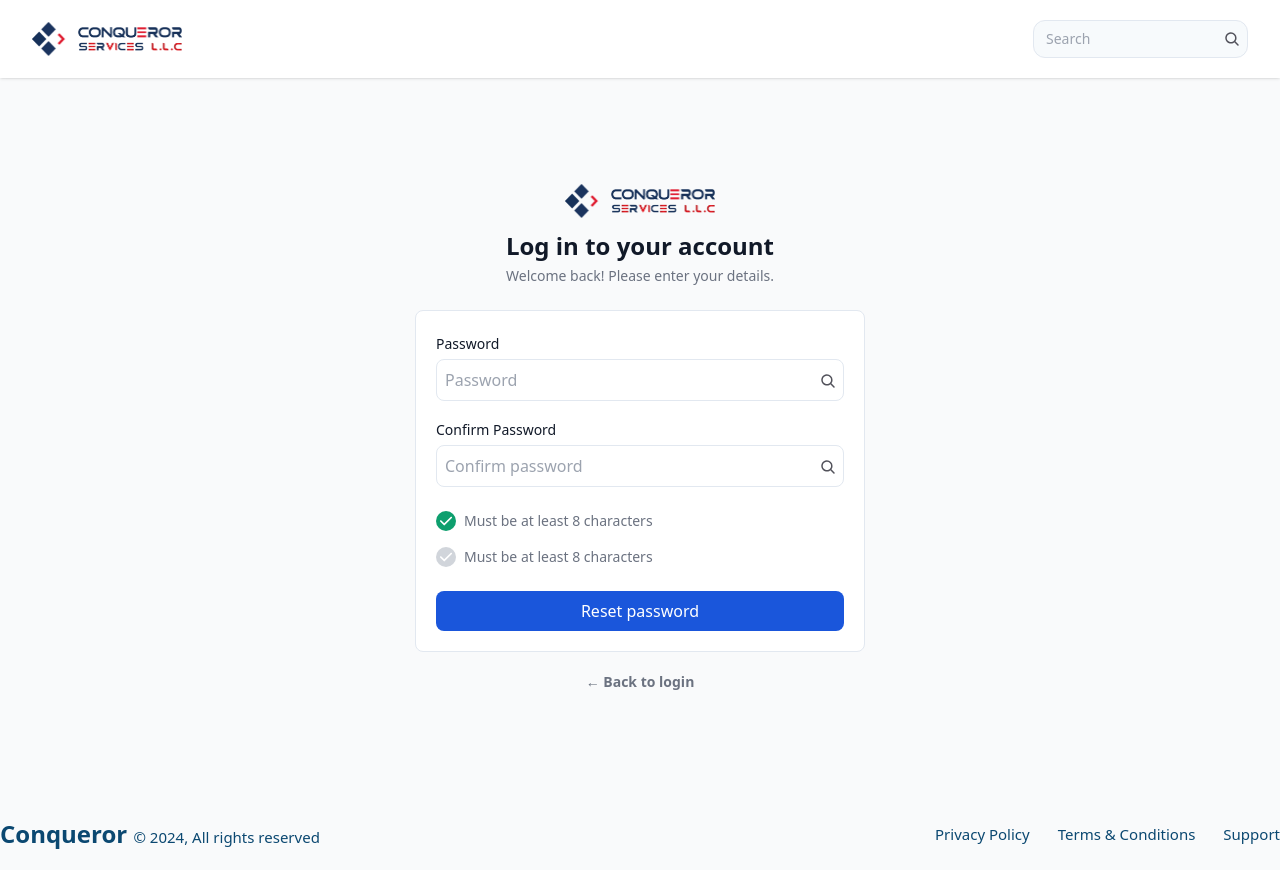
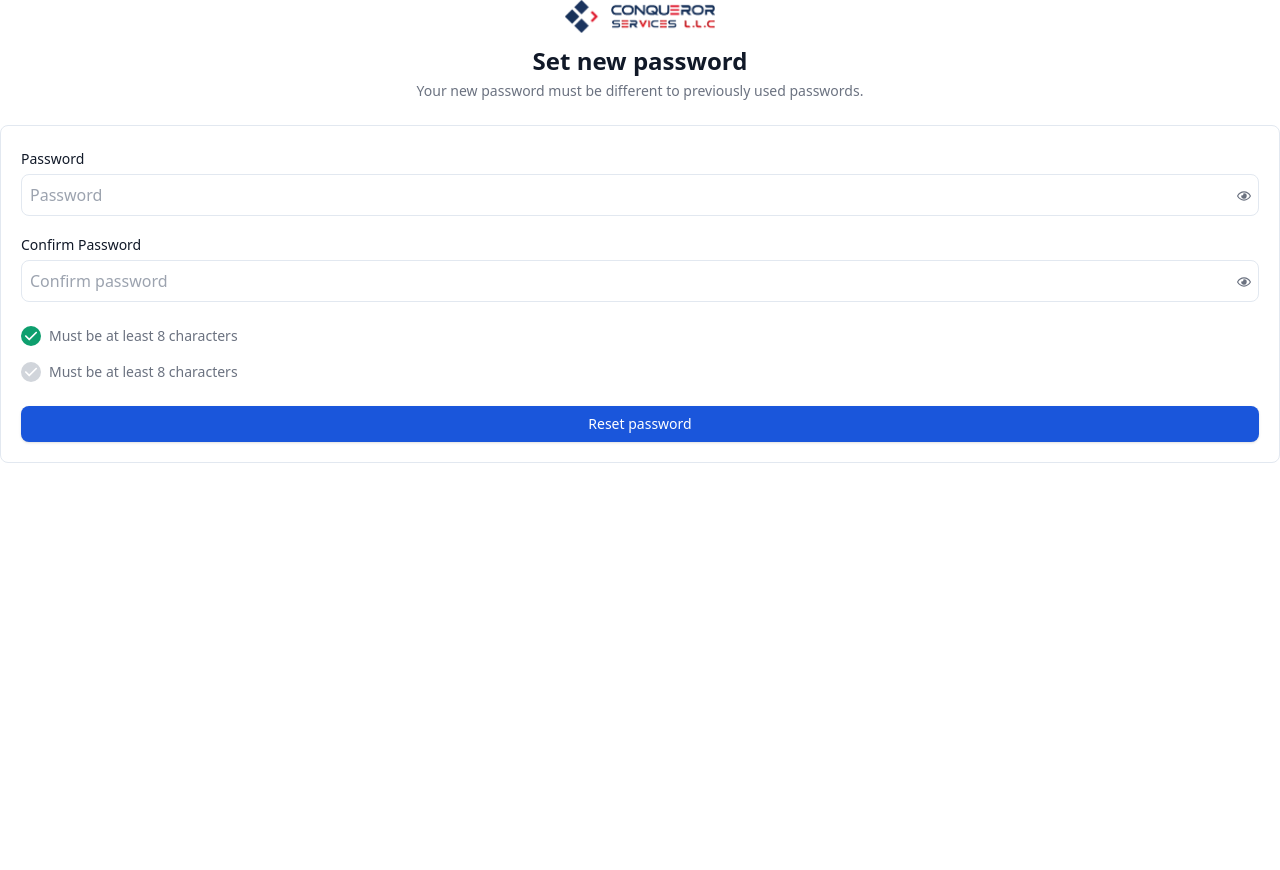
Before and after one commit to amanullhazoha/conquerror_protal, a React (Vite) app: page /reset-password in a window 1280 px wide. After the commit the page ends 800 px from the top, so only its background shows below. Built offline with nearby package versions, Linux system fonts and the light colour scheme.

Commit message:
feat: password reset functionality added

```diff
--- a/src/pages/auth/CheckEmail.jsx
+++ b/src/pages/auth/CheckEmail.jsx
@@ -1,44 +1,35 @@
 import { Link } from "react-router-dom";
 import logo from "../../assets/images/conqueror_logo.png";
-import PublicLayout from "../../components/layouts/PublicLayout";
 import Head from "./Head";
 
-const CheckEmail = () => {
+const CheckEmail = ({ nextStep, resetEmail }) => {
 	return (
-		<PublicLayout>
-			<div className="flex justify-center items-center h-[90vh] px-4 py-32 lg:py-80">
+		<div>
 			<div className="max-w-[450px] w-full">
 				{/* Head */}
 				<Head
 					title={"Check your email"}
 					subtitle={"We sent a password reset link to"}
-						description={"molla.ux@gmail.com"}
+					description={resetEmail || ""}
 					logo={logo}
 				/>
 
 				<div className=" bg-white w-full shadow-custom-sm p-4 lg:p-[20px] border rounded-lg">
+					<Link to={"https://mail.google.com/mail"} target="_blank">
 						<button className="w-full bg-[#1A56DB] text-white rounded-lg py-2">
-							<Link to={"https://mail.google.com/mail"} target="_blank">
 							Open email app
+						</button>
 					</Link>
-						</button>
 				</div>
 
-					<div className="flex flex-col gap-4 items-center">
 				<div className="flex gap-1 justify-center items-center text-sm mt-5">
 					<p className="text-[#6B7280]">Don't receive the email?</p>
 					<Link className="text-[#1C64F2] text-sm font-semibold" to={"/signup"}>
 						<p>Click to resend</p>
 					</Link>
 				</div>
-
-                 <Link className="text-[#6B7280] text-sm font-semibold" to={"/login"}>
-                <p>← Back to login</p>
-              </Link>
 			</div>
 		</div>
-			</div>
-		</PublicLayout>
 	);
 };
 
--- /dev/null
+++ b/src/pages/auth/ForgotPassword copy.jsx
@@ -0,0 +1,89 @@
+import { Button } from "@/components/ui/button";
+import { useForm } from "react-hook-form";
+import { IoMailOutline } from "react-icons/io5";
+import { Link } from "react-router-dom";
+import logo from "../../assets/images/conqueror_logo.png";
+import PublicLayout from "../../components/layouts/PublicLayout";
+import Head from "./Head";
+
+const ForgotPassword = () => {
+	const {
+		register,
+		handleSubmit,
+		formState: { errors },
+	} = useForm({
+		mode: "onChange",
+	});
+
+	// Handle form submission
+	const onSubmit = (formData) => {
+		console.log(formData);
+	};
+
+	return (
+		<PublicLayout>
+			<div className="flex justify-center items-center h-[90vh] px-4 py-32 lg:py-80">
+				<div className="max-w-[450px] w-full">
+					{/* Head */}
+					<Head
+						title={"Forgot password?"}
+						subtitle={"No worries, we’ll send you reset instructions."}
+						logo={logo}
+					/>
+
+					<form
+						onSubmit={handleSubmit(onSubmit)}
+						className="grid gap-4 bg-white w-full shadow-custom-sm p-4 lg:p-[20px] border rounded-lg"
+					>
+						<div>
+							<label className="text-[#111928] text-sm" htmlFor="email">
+								Email
+							</label>
+							<div className="relative flex flex-col items-center">
+								<input
+									className={`w-full p-2 border rounded-lg mt-1 pl-8 outline-none ${
+										errors.email && "border-red-500"
+									}`}
+									type="text"
+									name="email"
+									id="email"
+									placeholder="name@example.com"
+									{...register("email", {
+										required: "Email is required",
+										pattern: {
+											value: /^[\w-\.]+@([\w-]+\.)+[\w-]{2,4}$/,
+											message: "Enter a valid email",
+										},
+									})}
+								/>
+
+								<div className="absolute left-2 top-[40%]">
+									<IoMailOutline className="text-sm text-[#6B7280]" />
+								</div>
+							</div>
+
+							{errors.email && (
+								<p className="text-sm text-red-500">{errors.email.message}</p>
+							)}
+						</div>
+
+						<Button className="w-full bg-[#1A56DB] hover:bg-[#1A56DB] text-white rounded-lg py-2">
+							Reset Password
+						</Button>
+					</form>
+
+					<div className="flex justify-center text-sm mt-5">
+						<Link
+							className="text-[#6B7280] text-sm font-semibold"
+							to={"/login"}
+						>
+							<p>← Back to login</p>
+						</Link>
+					</div>
+				</div>
+			</div>
+		</PublicLayout>
+	);
+};
+
+export default ForgotPassword;
--- a/src/pages/auth/ForgotPassword.jsx
+++ b/src/pages/auth/ForgotPassword.jsx
@@ -1,14 +1,51 @@
-import { Link } from "react-router-dom";
-import SearchIcon from "../../assets/icons/SearchIcon";
+import { Button } from "@/components/ui/button";
+import useToast from "@/hooks/useToast";
+import { useForgotPasswordMutation } from "@/redux/features/auth/authApi";
+import { useEffect } from "react";
+import { useForm } from "react-hook-form";
+import { IoMailOutline } from "react-icons/io5";
 import logo from "../../assets/images/conqueror_logo.png";
-import PublicLayout from "../../components/layouts/PublicLayout";
 import Head from "./Head";
 
-const ForgotPassword = () => {
+const ForgotPassword = ({ nextStep, setResetEmail }) => {
+	const { showSuccess, showError } = useToast();
+
+	const [
+		forgotPassword,
+		{ data: response, isLoading, isSuccess, isError, error },
+	] = useForgotPasswordMutation();
+
+	const {
+		register,
+		handleSubmit,
+		formState: { errors },
+	} = useForm({
+		mode: "onChange",
+	});
+
+	// Handle form submission
+	const onSubmit = (formData) => {
+		const data = {
+			email: formData.email,
+		};
+
+		setResetEmail(formData.email);
+		forgotPassword(data);
+	};
+
+	useEffect(() => {
+		if (isSuccess) {
+			showSuccess(response?.message);
+			nextStep();
+		}
+
+		if (isError) {
+			showError(error?.data);
+		}
+	}, [isError, isSuccess]);
+
 	return (
-		<PublicLayout>
-			<div className="flex justify-center items-center h-[90vh] px-4 py-32 lg:py-80">
-				<div className="max-w-[450px] w-full">
+		<div>
 			{/* Head */}
 			<Head
 				title={"Forgot password?"}
@@ -16,42 +53,50 @@ const ForgotPassword = () => {
 				logo={logo}
 			/>
 
-					<form className="grid gap-4 bg-white w-full shadow-custom-sm p-4 lg:p-[20px] border rounded-lg">
+			<form
+				onSubmit={handleSubmit(onSubmit)}
+				className="grid gap-4 bg-white w-full shadow-custom-sm p-4 lg:p-[20px] border rounded-lg"
+			>
 				<div>
 					<label className="text-[#111928] text-sm" htmlFor="email">
 						Email
 					</label>
 					<div className="relative flex flex-col items-center">
 						<input
-									className="w-full p-2 border rounded-lg mt-1 pl-8"
+							className={`w-full p-2 border rounded-lg mt-1 pl-8 outline-none ${
+								errors.email && "border-red-500"
+							}`}
 							type="text"
 							name="email"
 							id="email"
 							placeholder="name@example.com"
+							{...register("email", {
+								required: "Email is required",
+								pattern: {
+									value: /^[\w-\.]+@([\w-]+\.)+[\w-]{2,4}$/,
+									message: "Enter a valid email",
+								},
+							})}
 						/>
 
 						<div className="absolute left-2 top-[40%]">
-									<SearchIcon />
-								</div>
+							<IoMailOutline className="text-sm text-[#6B7280]" />
 						</div>
 					</div>
 
-						<button className="w-full bg-[#1A56DB] text-white rounded-lg py-2">
-							Reset Password
-						</button>
+					{errors.email && (
+						<p className="text-sm text-red-500">{errors.email.message}</p>
+					)}
+				</div>
+
+				<Button
+					className="w-full bg-[#1A56DB] hover:bg-[#1A56DB] text-white rounded-lg py-2"
+					disabled={isLoading}
+				>
+					{isLoading ? "Loading..." : "Reset Password"}
+				</Button>
 			</form>
-
-					<div className="flex justify-center text-sm mt-5">
-						<Link
-							className="text-[#6B7280] text-sm font-semibold"
-							to={"/login"}
-						>
-							<p>← Back to login</p>
-						</Link>
 		</div>
-				</div>
-			</div>
-		</PublicLayout>
 	);
 };
 
--- /dev/null
+++ b/src/pages/auth/ForgotPasswordStepper.jsx
@@ -0,0 +1,83 @@
+import PublicLayout from "@/components/layouts/PublicLayout";
+import { useEffect, useState } from "react";
+import { Link, useSearchParams } from "react-router-dom";
+import CheckEmail from "./CheckEmail";
+import ForgotPassword from "./ForgotPassword";
+import PasswordResetConfirmation from "./PasswordResetConfirmation";
+import ResetPassword from "./ResetPassword";
+
+const steps = ["Step 1", "Step 2", "Step 3", "Step 4"];
+
+const ForgotPasswordStepper = () => {
+	const [searchParams] = useSearchParams();
+
+	const step = parseInt(searchParams.get("step"), 10) || 0;
+	const token = searchParams.get("token");
+
+	const [currentStep, setCurrentStep] = useState(step);
+	const [resetEmail, setResetEmail] = useState("");
+
+	// Handle next step
+	const nextStep = () => {
+		if (currentStep < steps.length - 1) {
+			setCurrentStep((prevStep) => prevStep + 1);
+		}
+	};
+
+	// Helper function to render the current step component
+	const renderStepContent = () => {
+		switch (currentStep) {
+			case 0:
+				return (
+					<ForgotPassword nextStep={nextStep} setResetEmail={setResetEmail} />
+				);
+			case 1:
+				return <CheckEmail nextStep={nextStep} resetEmail={resetEmail} />;
+			case 2:
+				return <ResetPassword nextStep={nextStep} token={token} />;
+			case 3:
+				return <PasswordResetConfirmation />;
+			default:
+				return null;
+		}
+	};
+
+	useEffect(() => {
+		if (!isNaN(step)) {
+			setCurrentStep(step);
+		}
+	}, [step]);
+
+	return (
+		<PublicLayout>
+			<div className="flex justify-center items-center h-[90vh] px-4 py-32 lg:py-80">
+				<div className="max-w-[450px] w-full">
+					{renderStepContent()}
+
+					<div className="flex flex-col gap-6 justify-center items-center text-sm mt-5">
+						<Link
+							className="text-[#6B7280] text-sm font-semibold"
+							to={"/login"}
+						>
+							<p>← Back to login</p>
+						</Link>
+
+						<div className="flex gap-4">
+							{steps.map((stepLabel, idx) => (
+								<div
+									key={idx}
+									onClick={() => setCurrentStep(idx)}
+									className={`w-2 h-2 cursor-pointer ${
+										currentStep === idx ? "bg-[#E3A008]" : "bg-[#E5E7EB]"
+									} rounded-full`}
+								/>
+							))}
+						</div>
+					</div>
+				</div>
+			</div>
+		</PublicLayout>
+	);
+};
+
+export default ForgotPasswordStepper;
--- a/src/pages/auth/Login.jsx
+++ b/src/pages/auth/Login.jsx
@@ -14,16 +14,10 @@ const Login = () => {
 	const navigate = useNavigate();
 
 	const [isViewable, setIsViewable] = useState(false);
-	const { showSuccess, showError, showInfo, showLoading } = useToast();
+	const { showSuccess, showError } = useToast();
 
-	const [
-		userLogin,
-		{ data: responseData, isLoading, isSuccess, isError, error },
-	] = useUserLoginMutation();
-
-	console.log("isSuccess: ", isSuccess);
-	console.log("Error: ", error);
-	console.log("responseData: ", responseData);
+	const [userLogin, { isLoading, isSuccess, isError, error }] =
+		useUserLoginMutation();
 
 	const {
 		register,
@@ -33,9 +27,8 @@ const Login = () => {
 		mode: "onChange",
 	});
 
+	// Handle form submission
 	const onSubmit = (formData) => {
-		console.log(formData);
-
 		const data = {
 			email: formData.email,
 			password: formData.password,
@@ -118,8 +111,8 @@ const Login = () => {
 									{...register("password", {
 										required: "Password is required",
 										minLength: {
-											value: 6,
-											message: "Password must be at least 6 characters long",
+											value: 8,
+											message: "Password must be at least 8 characters long",
 										},
 									})}
 								/>
@@ -148,10 +141,7 @@ const Login = () => {
 								<p className="text-[#6B7280] text-sm">Remember me</p>
 							</div>
 
-							<Link
-								className="text-[#1C64F2] text-sm"
-								to={"/auth/forgot-password"}
-							>
+							<Link className="text-[#1C64F2] text-sm" to={"/forgot-password"}>
 								<p>Forgot Password</p>
 							</Link>
 						</div>
--- a/src/pages/auth/PasswordResetConfirmation.jsx
+++ b/src/pages/auth/PasswordResetConfirmation.jsx
@@ -1,13 +1,10 @@
 import { Link } from "react-router-dom";
 import logo from "../../assets/images/conqueror_logo.png";
-import PublicLayout from "../../components/layouts/PublicLayout";
 import Head from "./Head";
 
 const PasswordResetConfirmation = () => {
 	return (
-		<PublicLayout>
-			<div className="flex justify-center items-center h-[90vh] px-4 py-32 lg:py-80">
-				<div className="max-w-[450px] w-full">
+		<div>
 			{/* Head */}
 			<Head
 				title={"Password reset successful"}
@@ -18,22 +15,13 @@ const PasswordResetConfirmation = () => {
 			/>
 
 			<div className=" bg-white w-full shadow-custom-sm p-4 lg:p-[20px] border rounded-lg">
+				<Link to={"/login"}>
 					<button className="w-full bg-[#1A56DB] text-white rounded-lg py-2">
 						Continue
 					</button>
-					</div>
-
-					<div className="flex justify-center text-sm mt-5">
-						<Link
-							className="text-[#6B7280] text-sm font-semibold"
-							to={"/login"}
-						>
-							<p>← Back to login</p>
 				</Link>
 			</div>
 		</div>
-			</div>
-		</PublicLayout>
 	);
 };
 
--- a/src/pages/auth/ResetPassword.jsx
+++ b/src/pages/auth/ResetPassword.jsx
@@ -1,73 +1,153 @@
-import { useState } from "react";
+import { Button } from "@/components/ui/button";
+import useToast from "@/hooks/useToast";
+import { useResetPasswordMutation } from "@/redux/features/auth/authApi";
+import { useEffect, useState } from "react";
+import { useForm } from "react-hook-form";
+import { FaRegEye, FaRegEyeSlash } from "react-icons/fa";
 import { FaCheck } from "react-icons/fa6";
-import { Link } from "react-router-dom";
-import SearchIcon from "../../assets/icons/SearchIcon";
 import logo from "../../assets/images/conqueror_logo.png";
-import PublicLayout from "../../components/layouts/PublicLayout";
 import Head from "./Head";
 
-const ResetPassword = () => {
+const ResetPassword = ({ nextStep, token }) => {
+	const { showSuccess, showError } = useToast();
+
 	const [isPasswordViewable, setIsPasswordViewable] = useState(false);
 	const [isConfirmPasswordViewable, setIsConfirmPasswordViewable] =
 		useState(false);
 
+	const [
+		resetPassword,
+		{ data: response, isLoading, isSuccess, isError, error },
+	] = useResetPasswordMutation();
+
+	const {
+		register,
+		handleSubmit,
+		getValues,
+		formState: { errors },
+	} = useForm({
+		mode: "onChange",
+	});
+
+	// Handle form submission
+	const onSubmit = (formData) => {
+		const data = {
+			password: formData.password,
+			token,
+		};
+
+		resetPassword(data);
+	};
+
+	useEffect(() => {
+		if (isSuccess) {
+			showSuccess(response?.message);
+			nextStep();
+		}
+
+		if (isError) {
+			showError(error?.data);
+		}
+	}, [isError, isSuccess]);
+
 	return (
-		<PublicLayout>
-			<div className="flex justify-center items-center h-[90vh] px-4 py-32 lg:py-80">
-				<div className="max-w-[450px] w-full">
+		<div>
 			{/* Head */}
 			<Head
-						title={"Log in to your account"}
-						subtitle={"Welcome back! Please enter your details."}
+				title={"Set new password"}
+				subtitle={
+					"Your new password must be different to previously used passwords."
+				}
 				logo={logo}
+				width="w-[80%]"
 			/>
 
-					<form className="grid gap-4 bg-white w-full shadow-custom-sm p-4 lg:p-[20px] border rounded-lg">
+			<form
+				onSubmit={handleSubmit(onSubmit)}
+				className="grid gap-4 bg-white w-full shadow-custom-sm p-4 lg:p-[20px] border rounded-lg"
+			>
 				<div>
 					<label className="text-[#111928] text-sm" htmlFor="password">
 						Password
 					</label>
 					<div className="relative flex flex-col items-center">
 						<input
-									className="w-full p-2 border rounded-lg mt-1 pr-8"
+							className={`w-full p-2 border rounded-lg mt-1 pr-8 outline-none ${
+								errors.password && "border-red-500"
+							}`}
 							type={isPasswordViewable ? "text" : "password"}
 							name="password"
 							id="password"
 							placeholder="Password"
+							{...register("password", {
+								required: "Password is required",
+								minLength: {
+									value: 8,
+									message: "Password must be at least 8 characters long",
+								},
+							})}
 						/>
 
 						<div
 							className="absolute right-2 top-[40%] z-10 cursor-pointer"
 							onClick={() => setIsPasswordViewable((prev) => !prev)}
 						>
-									<SearchIcon />
-								</div>
+							{isPasswordViewable ? (
+								<FaRegEyeSlash className="text-sm text-[#6B7280]" />
+							) : (
+								<FaRegEye className="text-sm text-[#6B7280]" />
+							)}
 						</div>
 					</div>
 
+					{errors.password && (
+						<p className="text-sm text-red-500">{errors.password.message}</p>
+					)}
+				</div>
+
 				<div>
-							<label
-								className="text-[#111928] text-sm"
-								htmlFor="confirmPassword"
-							>
+					<label className="text-[#111928] text-sm" htmlFor="confirmPassword">
 						Confirm Password
 					</label>
 					<div className="relative flex flex-col items-center">
 						<input
-									className="w-full p-2 border rounded-lg mt-1 pr-8"
+							className={`w-full p-2 border rounded-lg mt-1 pr-8 outline-none ${
+								errors.confirmPassword && "border-red-500"
+							}`}
 							type={isConfirmPasswordViewable ? "text" : "password"}
 							name="confirmPassword"
 							id="confirmPassword"
 							placeholder="Confirm password"
+							{...register("confirmPassword", {
+								required: "Confirm password is required",
+								minLength: {
+									value: 8,
+									message: "Password must be at least 8 characters long",
+								},
+								validate: (value) => {
+									const { password } = getValues();
+									return value === password || "Passwords do not match";
+								},
+							})}
 						/>
 
 						<div
 							className="absolute right-2 top-[40%] z-10 cursor-pointer"
 							onClick={() => setIsConfirmPasswordViewable((prev) => !prev)}
 						>
-									<SearchIcon />
+							{isConfirmPasswordViewable ? (
+								<FaRegEyeSlash className="text-sm text-[#6B7280]" />
+							) : (
+								<FaRegEye className="text-sm text-[#6B7280]" />
+							)}
 						</div>
 					</div>
+
+					{errors.confirmPassword && (
+						<p className="text-sm text-red-500">
+							{errors.confirmPassword.message}
+						</p>
+					)}
 				</div>
 
 				<div className="flex flex-col gap-4 py-2">
@@ -90,22 +170,14 @@ const ResetPassword = () => {
 					</div>
 				</div>
 
-						<button className="w-full bg-[#1A56DB] text-white rounded-lg py-2">
-							Reset password
-						</button>
+				<Button
+					className="w-full bg-[#1A56DB] hover:bg-[#1A56DB] text-white rounded-lg py-2"
+					disabled={isLoading}
+				>
+					{isLoading ? "Loading..." : "Reset password"}
+				</Button>
 			</form>
-
-					<div className="flex justify-center text-sm mt-5">
-						<Link
-							className="text-[#6B7280] text-sm font-semibold"
-							to={"/login"}
-						>
-							<p>← Back to login</p>
-						</Link>
 		</div>
-				</div>
-			</div>
-		</PublicLayout>
 	);
 };
 
--- a/src/redux/features/auth/authApi.js
+++ b/src/redux/features/auth/authApi.js
@@ -34,14 +34,14 @@ const authApi = apiSlice.injectEndpoints({
 		}),
 		forgotPassword: builder.mutation({
 			query: (data) => ({
-				url: "/api/auth/forgot-password",
+				url: "/public/forgot-password",
 				method: "POST",
 				body: data,
 			}),
 		}),
 		resetPassword: builder.mutation({
 			query: (data) => ({
-				url: "/api/auth/reset-password",
+				url: "/public/reset-password",
 				method: "POST",
 				body: data,
 			}),
--- a/src/routes/PublicRoutes.jsx
+++ b/src/routes/PublicRoutes.jsx
@@ -1,6 +1,7 @@
 import PublicRoute from "@/components/guards/PublicRoute";
 import CheckEmail from "@/pages/auth/CheckEmail";
 import ForgotPassword from "@/pages/auth/ForgotPassword";
+import ForgotPasswordStepper from "@/pages/auth/ForgotPasswordStepper";
 import Login from "@/pages/auth/Login";
 import PasswordResetConfirmation from "@/pages/auth/PasswordResetConfirmation";
 import ResetPassword from "@/pages/auth/ResetPassword";
@@ -20,7 +21,7 @@ const PublicRoutes = {
     },
     {
       path: "/forgot-password",
-      element: <ForgotPassword />,
+      element: <ForgotPasswordStepper />,
     },
     {
       path: "/reset-password",
```
Lines whose indentation alone changed are shown as unchanged.
